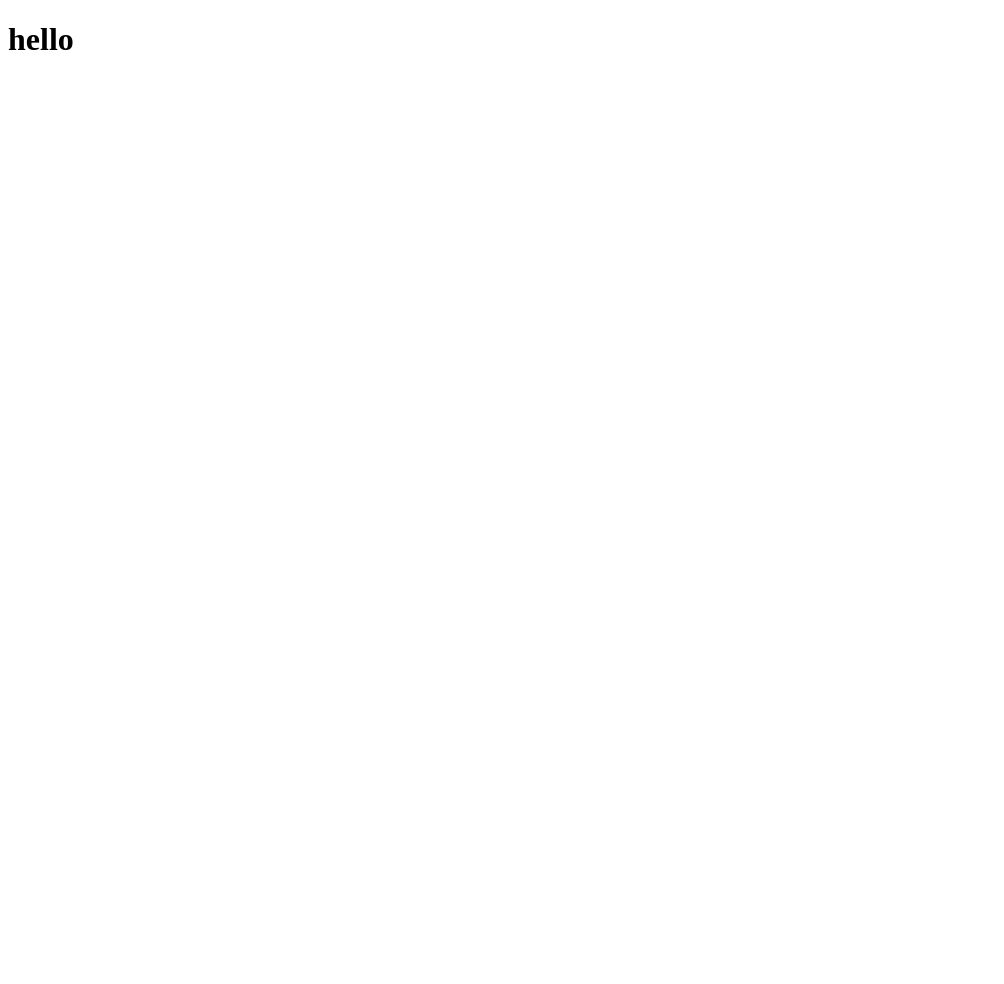
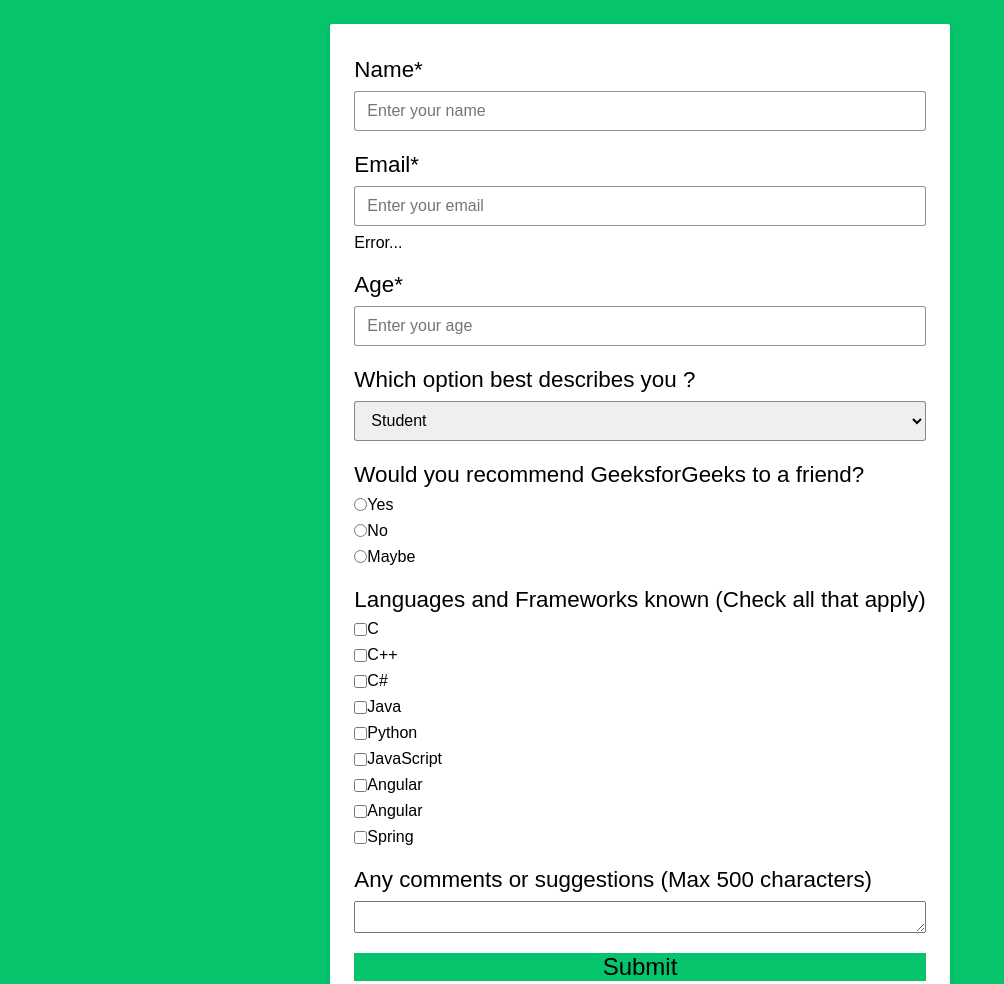
Before and after one commit to Agility-Internship/Duong-The-Hien-Javascript, a website: page practice-01/index.html in a window 1280 px wide. Shown: the top 984 px of the page, without its empty margins (0-1004 px from the left). Before the commit the page ends 800 px from the top, so only its background shows below. Drawn offline with Linux system fonts and the light colour scheme; a web font is replaced by a local one.

Commit message:
feat/CreateUI

```diff
--- a/practice-01/index.html
+++ b/practice-01/index.html
@@ -1,12 +1,83 @@
 <!DOCTYPE html>
 <html lang="en">
+
 <head>
     <meta charset="UTF-8">
     <meta http-equiv="X-UA-Compatible" content="IE=edge">
     <meta name="viewport" content="width=device-width, initial-scale=1.0">
     <title>Document</title>
+
+    <link rel="stylesheet" href="./style/index.css">
 </head>
+
 <body>
-<h1>hello</h1>
+    <div class="main">
+        <form action="" method="POST" class="form" id="form-1">
+            <div class="form-group">
+                <label for="fullname" class="form-label">Name*</label>
+                <input id="fullname" name="fullname" type="text" placeholder="Enter your name" class="form-control">
+                <span class="form-message"></span>
+            </div>
+
+            <div class="form-group">
+                <label for="email" class="form-label">Email*</label>
+                <input id="email" name="email" type="text" placeholder="Enter your email" class="form-control">
+                <span class="form-message">Error...</span>
+            </div>
+
+            <div class="form-group">
+                <label for="age" class="form-label">Age*</label>
+                <input id="age" name="age" type="number" placeholder="Enter your age" class="form-control">
+                <span class="form-message"></span>
+            </div>
+
+            <div class="form-group">
+                <label for="describes" class="form-label">Which option best describes you ? </label>
+                <select name="describes" class="form-control">
+                    <option value="ST">Student</option>
+                    <option value="IT">Intern</option>
+                    <option value="Pro">Professional.</option>
+                    <option value="Oth">Other</option>
+                </select>
+                <span class="form-message"></span>
+            </div>
+
+            <div class="form-group ">
+                <label id="question__radio" class="form-label">Would you recommend GeeksforGeeks to a friend?</label>
+                <ul class="form-list">
+                    <li class="form-check"><input name="answer" type="radio" value="Yes"><span>Yes</span></li>
+                    <li class="form-check"><input name="answer" type="radio" value="No"><span>No</span></li>
+                    <li class="form-check"><input name="answer" type="radio" value="Maybe"><span>Maybe</span></li>
+                </ul>
+                <span class="form-message"></span>
+            </div>
+
+            <div class="form-group ">
+                <label id="question__checkbox" class="form-label">Languages and Frameworks known (Check all that apply)
+                </label>
+                <ul class="form-list">
+                    <li class="form-check"><input name="answer" type="checkbox"><span>C</span></li>
+                    <li class="form-check"><input name="answer" type="checkbox"><span>C++</span></li>
+                    <li class="form-check"><input name="answer" type="checkbox"><span>C#</span></li>
+                    <li class="form-check"><input name="answer" type="checkbox"><span>Java</span></li>
+                    <li class="form-check"><input name="answer" type="checkbox"><span>Python</span></li>
+                    <li class="form-check"><input name="answer" type="checkbox"><span>JavaScript</span></li>
+                    <li class="form-check"><input name="answer" type="checkbox"><span>Angular</span></li>
+                    <li class="form-check"><input name="answer" type="checkbox"><span>Angular</span></li>
+                    <li class="form-check"><input name="answer" type="checkbox"><span>Spring</span></li>
+                </ul>
+                <span class="form-message"></span>
+            </div>
+
+            <div class="form-group">
+                <label for="desc" class="form-label">Any comments or suggestions (Max 500 characters)</label>
+                <textarea name="desc" id="desc"></textarea>
+                <span class="form-message"></span>
+            </div>
+            <button class="form-submit">Submit</button>
+        </form>
+
+    </div>
 </body>
+
 </html>
--- /dev/null
+++ b/practice-01/style/index.css
@@ -0,0 +1,127 @@
+@import url(./variable.css);
+
+/*------------------------------------*\
+  #Global
+\*------------------------------------*/
+html,
+body {
+  font-family: var(--font-family);
+  font-style: normal;
+}
+
+html {
+  font-size: 16px;
+}
+
+* {
+  padding: 0;
+  margin: 0;
+  box-sizing: border-box;
+}
+
+/*------------------------------------*\
+  #Form
+\*------------------------------------*/
+.main {
+  background: var(--primary);
+  min-height: 100vh;
+  display: flex;
+  justify-content: center;
+}
+
+.form {
+  width: auto;
+  min-height: 100px;
+  padding: 32px 24px;
+  text-align: center;
+  background: var(--white);
+  border-radius: 2px;
+  margin: 24px;
+  align-self: center;
+  box-shadow: 0 2px 5px 0 rgba(51, 62, 73, 0.1);
+}
+
+.form .heading {
+  font-size: 2rem;
+}
+
+.form .desc {
+  text-align: center;
+  color: var(--success);
+  font-size: 1.6rem;
+  line-height: 2.4rem;
+  margin-top: 1rem;
+  font-weight: var(--font-weight-small);
+}
+
+.form-group {
+  display: flex;
+  margin-bottom: 16px;
+  flex-direction: column;
+}
+
+.form-group .form-list {
+  display: flex;
+  flex-direction: column;
+  gap: 0.5rem
+}
+
+.form-label,
+.form-message {
+  text-align: left;
+}
+
+.form-label {
+  font-weight: var(--font-weight-medium);
+  padding-bottom: 6px;
+  line-height: 1.8rem;
+  font-size: 1.4rem;
+}
+
+.form-control {
+  height: 40px;
+  padding: 8px 12px;
+  border: 1px solid var(--gray);
+  border-radius: 3px;
+  outline: none;
+  font-size: var(--font-size-base);
+}
+
+.form-control:focus {
+  border-color: var(--success);
+}
+
+.form-group.invalid .form-control {
+  border-color: var(--danger);
+}
+
+.form-group.invalid .form-message {
+  color: var(--danger);
+}
+
+.form-check {
+  text-align: left;
+  display: flex;
+  align-items: center;
+}
+
+
+.form-message {
+  font-size: var(--font-size-base);
+  line-height: 1.6rem;
+  padding: 4px 0 0;
+}
+
+.form-submit {
+  outline: none;
+  background-color: var(--primary);
+  font-weight: var(--font-weight-medium);
+  color: var(--black);
+  border: none;
+  width: 100%;
+  font-size: var(--font-size-large);
+}
+
+.form-submit:focus {
+  background-color: var(--Success);
+}
--- /dev/null
+++ b/practice-01/style/variable.css
@@ -0,0 +1,26 @@
+@import url("https://fonts.cdnfonts.com/css/satoshi");
+
+:root {
+  /* --------------font-------------------- */
+  --font-family: "Satoshi", sans-serif;
+
+  /* -------------color-------------------- */
+  /* https://colornamer.robertcooper.me/  */
+  --primary: #05c46b;
+  --success : #1dbfaf;
+  --danger : #f33a58;
+  --white : #ffffff;
+  --black : #000000;
+  --gray : #0000006e;
+  /* -------------font-weight-------------- */
+
+  --font-weight-small: 300;
+  --font-weight-medium: 500;
+
+  /* -------------font-size---------------- */
+  --font-size-small: 0.875rem;
+  --font-size-base: 1rem;
+  --font-size-medium: 1.25rem;
+  --font-size-large : 1.5rem
+
+}
```
Also changed, not shown: practice-01/style/style.css (deleted).
